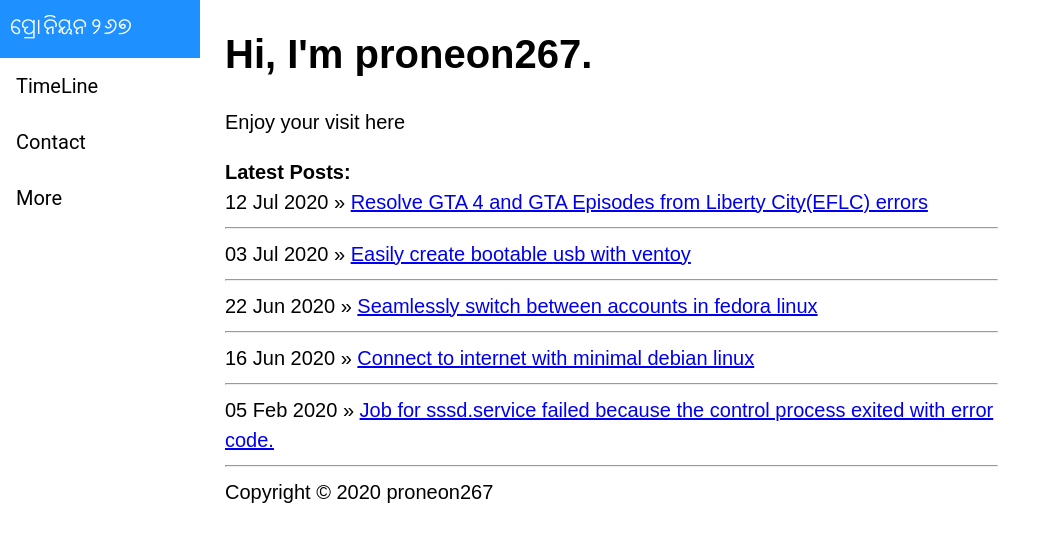
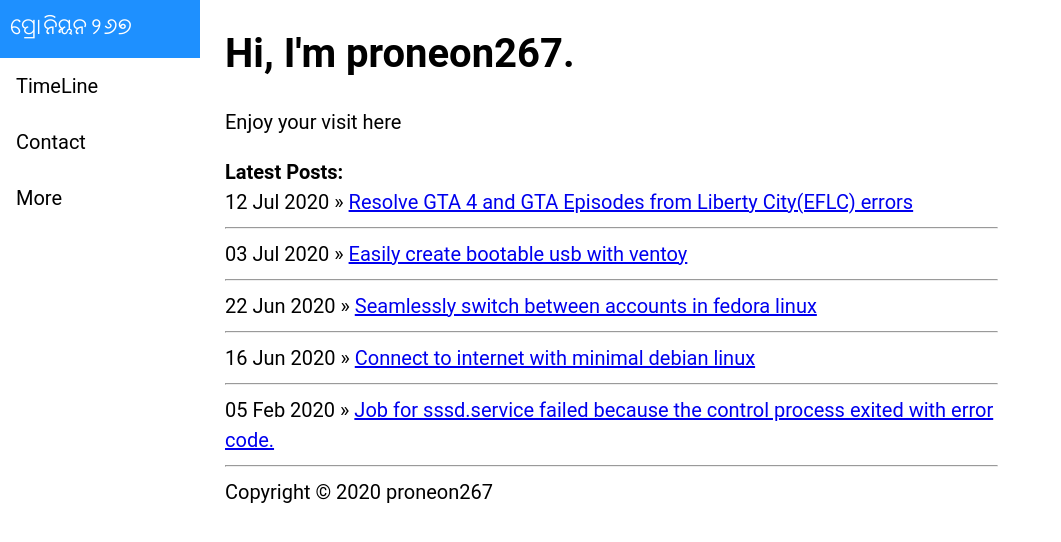
Before and after one commit to proneon267/proneon267.github.io, a Jekyll site: the page built from index.html, in a window 1280 px wide and 1002 px high. Shown: the top 542 px of the window, without its empty margins (0-1061 px from the left). Built offline with Jekyll 4.4.1, drawn with Linux system fonts in a browser that asks for light colours.

Commit message:
Update default.html

```diff
--- a/_layouts/default.html
+++ b/_layouts/default.html
@@ -112,7 +112,6 @@
         padding: 1px 25px;
         height: 1000px;
 	font-size: 20px;
-	font-family: 'Cantarell', sans-serif;
 	line-height: 1.5;
       }
 	.sidebar .icon {
```
